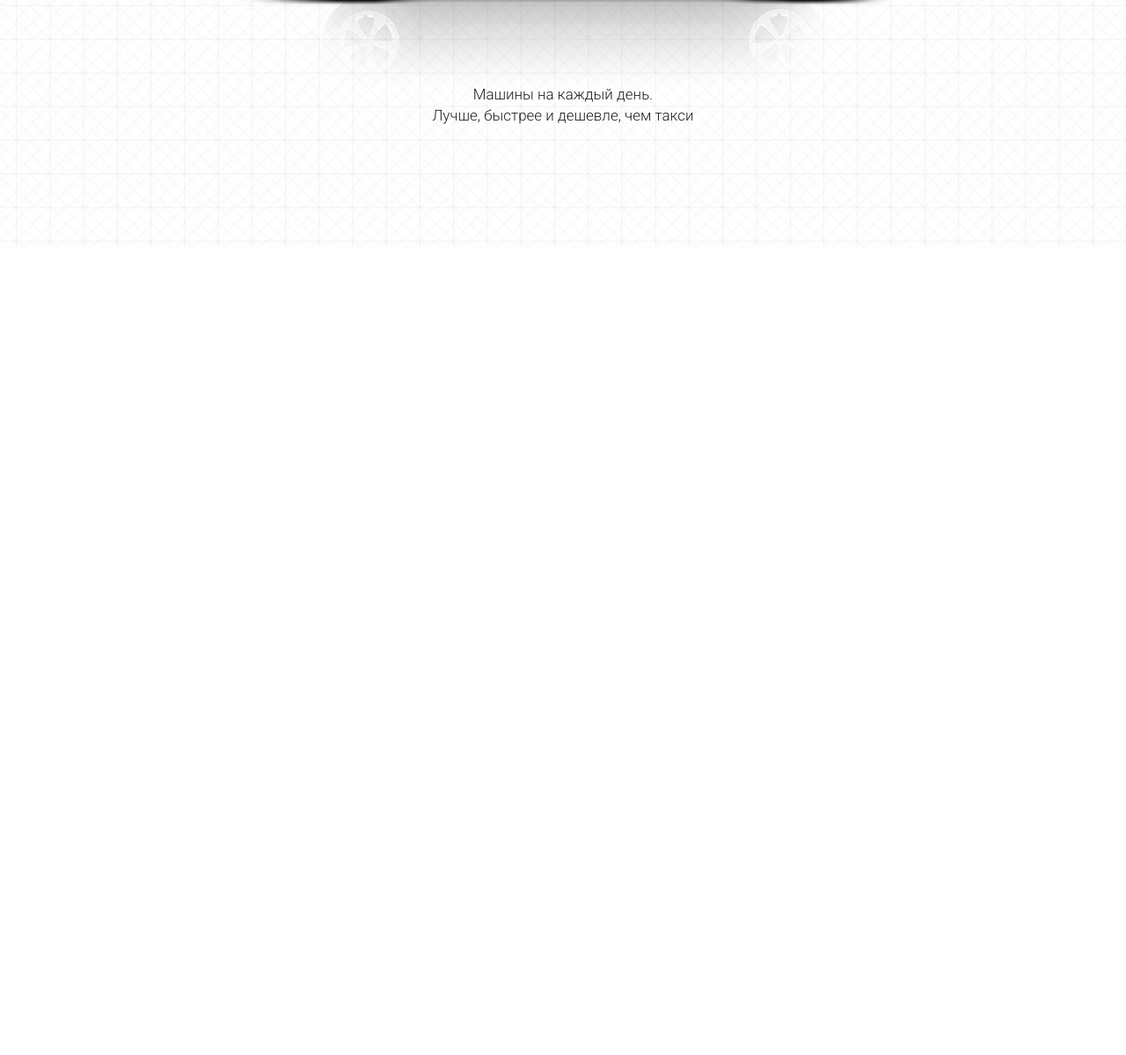
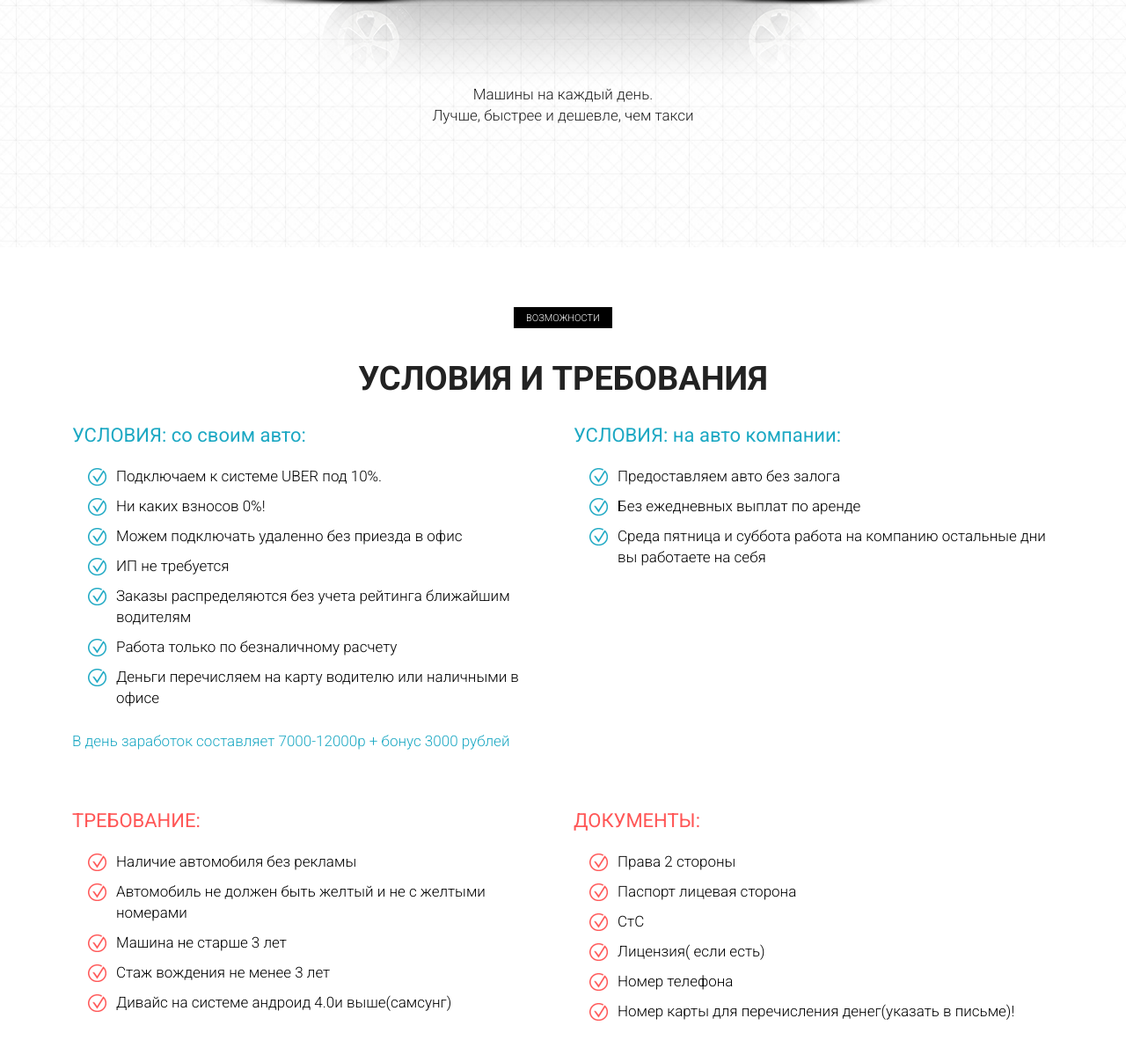
Before and after one commit to DmitriyTro/html_css_bootstrap_project, a plain HTML site: page src/index.html in a window 1280 px wide. Shown: the part 3334-4533 px from the top of the page at 88% size. Before the commit the page ends 3615 px from the top, so only its background shows below. Drawn offline with Linux system fonts and the light colour scheme.

Commit message:
add require section

```diff
--- a/src/index.html
+++ b/src/index.html
@@ -173,50 +173,38 @@
                 <div class="col-md-4">
                     <div class="mobile_item mobile_item_1">
                         <div class="mobile_item_subtitle">оформление заказа одним касанием</div>
-                        <div class="mobile_item_plus">
-                            <img src="icons/plus_png.png" alt="plus">
-                        </div>
+                        <div class="mobile_item_plus"></div>
                     </div>
                 </div>
                 <div class="col-md-4">
                     <div class="mobile_item mobile_item_2">
                         <div class="mobile_item_subtitle">надежная подача</div>
-                        <div class="mobile_item_plus">
-                            <img src="icons/plus_png.png" alt="plus">
-                        </div>
+                        <div class="mobile_item_plus"></div>
                     </div>
                 </div>
                 <div class="col-md-4">
                     <div class="mobile_item mobile_item_3">
                         <div class="mobile_item_subtitle">прозрачные цены</div>
-                        <div class="mobile_item_plus">
-                            <img src="icons/plus_png.png" alt="plus">
-                        </div>
+                        <div class="mobile_item_plus"></div>
                     </div>
                 </div>
                 <div class="col-md-4">
                     <div class="mobile_item mobile_item_4">
                         <div class="mobile_item_subtitle">безналичная оплата</div>
-                        <div class="mobile_item_plus">
-                            <img src="icons/plus_png.png" alt="plus">
-                        </div>
+                        <div class="mobile_item_plus"></div>
                     </div>
                 </div>
                 <div class="col-md-4">
                     <div class="mobile_item mobile_item_5">
                         <div class="mobile_item_subtitle">обратная связь</div>
-                        <div class="mobile_item_plus">
-                            <img src="icons/plus_png.png" alt="plus">
-                        </div>
+                        <div class="mobile_item_plus"></div>
                     </div>
                 </div>
                 <div class="col-md-4">
                     <div class="mobile_item mobile_item_6">
                         <div class="mobile_item_subtitle">разделить
                             стоимость поездки</div>
-                        <div class="mobile_item_plus">
-                            <img src="icons/plus_png.png" alt="plus">
-                        </div>
+                        <div class="mobile_item_plus"></div>
                     </div>
                 </div>
             </div>
@@ -237,5 +225,64 @@
         </div>
     </section>
 
+    <section class="require">
+        <div class="container">
+                <div class="label">возможности</div>
+                <div class="title">условия и требования</div>
+            <div class="row">
+                <div class="col-md-6">
+                    <div class="require_block">
+                        <div class="require_title">УСЛОВИЯ: со своим авто:</div>
+                        <ul class="require_list">
+                            <li>Подключаем к системе UBER  под 10%.</li>
+                            <li>Ни каких взносов  0%!</li>
+                            <li>Можем подключать удаленно без приезда в офис</li>
+                            <li>ИП не требуется</li>
+                            <li>Заказы распределяются без учета рейтинга ближайшим водителям</li>
+                            <li>Работа только по безналичному расчету</li>
+                            <li>Деньги перечисляем на карту водителю или наличными в офисе</li>
+                        </ul>
+                        <div class="require_descr">В день заработок составляет 7000-12000р + бонус 3000 рублей</div>
+                    </div>
+                </div>
+                <div class="col-md-6">
+                    <div class="require_block">
+                        <div class="require_title">УСЛОВИЯ: на авто компании:</div>
+                        <ul class="require_list">
+                            <li>Предоставляем авто без залога</li>
+                            <li>Без ежедневных выплат по аренде</li>
+                            <li>Среда пятница и суббота работа на компанию остальные дни вы работаете на себя</li>
+                        </ul>
+                    </div>
+                </div>
+                <div class="col-md-6">
+                    <div class="require_block require_block_nmb warning">
+                        <div class="require_title">ТРЕБОВАНИЕ:</div>
+                        <ul class="require_list">
+                            <li>Наличие автомобиля без рекламы</li>
+                            <li>Автомобиль не должен быть желтый и не с желтыми номерами</li>
+                            <li>Машина не старше 3 лет</li>
+                            <li>Стаж вождения не менее 3 лет</li>
+                            <li>Дивайс на системе андроид 4.0и выше(самсунг)</li>
+                        </ul>
+                    </div>
+                </div>
+                <div class="col-md-6">
+                    <div class="require_block require_block_nmb warning">
+                        <div class="require_title">ДОКУМЕНТЫ:</div>
+                        <ul class="require_list">
+                            <li>Права 2 стороны</li>
+                            <li>Паспорт лицевая сторона</li>
+                            <li>СтС</li>
+                            <li>Лицензия( если есть)</li>
+                            <li>Номер телефона</li>
+                            <li>Номер карты для перечисления денег(указать в письме)!</li>
+                        </ul>
+                    </div>
+                </div>
+            </div>
+        </div>
+    </section>
+
 </body>
 </html>
--- a/src/sass/style.sass
+++ b/src/sass/style.sass
@@ -1,5 +1,10 @@
 $main-color: #1eacc7
 $second-color: #ff5656
+
+=btn_hover
+    &:hover
+        background-image: none
+        background-color: $main-color
 
 *
     font-family: 'Roboto', sans-serif
@@ -74,6 +79,8 @@ nav
         font-weight: 400
         text-align: center
         text-transform: uppercase
+        +btn_hover
+
 
 .promo
     min-height: 800px
@@ -117,6 +124,8 @@ nav
         font-weight: 400
         text-align: center
         text-transform: uppercase
+        +btn_hover
+
 
 .reasons
     padding: 71px 0 65px 0
@@ -236,6 +245,26 @@ nav
             margin: 0 auto
             border-radius: 100%
             cursor: pointer
+            &:before
+                content: ''
+                display: block
+                width: 14px
+                height: 2px
+                background-color: $main-color
+                transition: 0.3s all
+            &:after
+                content: ''
+                position: absolute
+                left: 50%
+                transform: translateX(-50%)
+                display: block
+                height: 14px
+                width: 2px
+                background-color: $main-color
+                transition: 0.3s all
+            &:hover
+                &:before, &:after
+                    background-color: $second-color
 
 .choice
     position: relative
@@ -261,3 +290,46 @@ nav
         width: 100%
         background-color: #070716
         z-index: 1
+
+.require
+    padding: 68px 0 84px 0
+    &_block
+        margin: 33px 0
+        &_nmb
+            margin-bottom: 0px
+    &_title
+        color: #1ca8c3
+        font-size: 22px
+        font-weight: 400
+    &_list
+        list-style-type: none
+        padding-left: 50px
+        margin-top: 22px
+        li
+            position: relative
+            font-size: 17px
+            font-weight: 300
+            line-height: 24px
+            margin-bottom: 10px
+            &:before
+                content: ''
+                display: block
+                position: absolute
+                left: -32px
+                top: 3px
+                width: 21px
+                height: 20px
+                background: url('../icons/check_blue.png') center (center / cover) no-repeat
+    &_descr
+        margin-top: 25px
+        font-size: 17px
+        font-weight: 300
+        line-height: 24px
+        color: #1ca8c3
+    .warning
+        .require_title
+            color: $second-color
+        .require_list
+            li
+                &:before
+                    background: url('../icons/check_red.png') center (center / cover) no-repeat
```
Also changed, not shown: src/css/style.min.css, src/icons/check_blue.png (renamed from src/icons/logo_.png), src/icons/check_red.png (added), src/icons/logo_1.svg (deleted), 1 other file.
